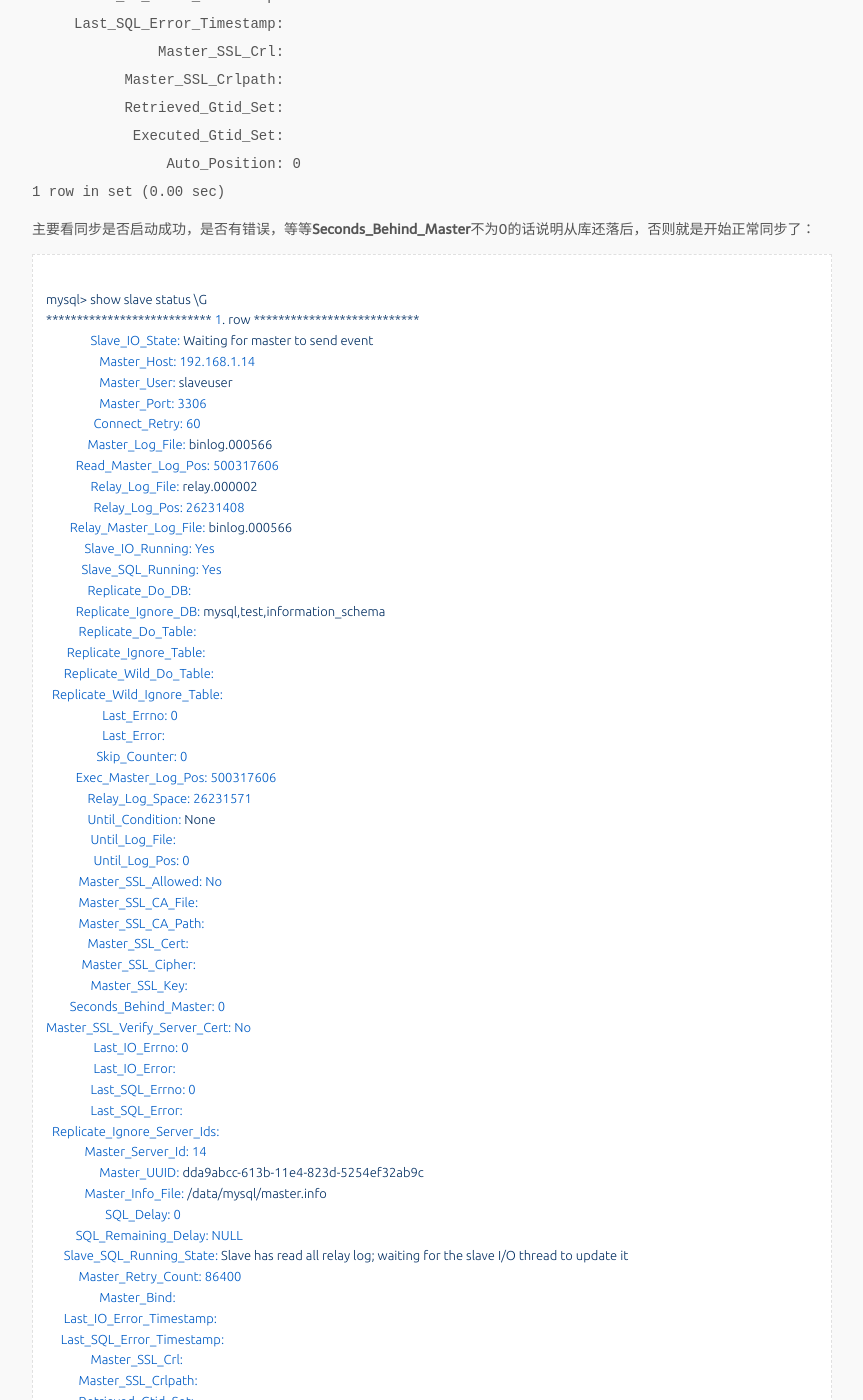
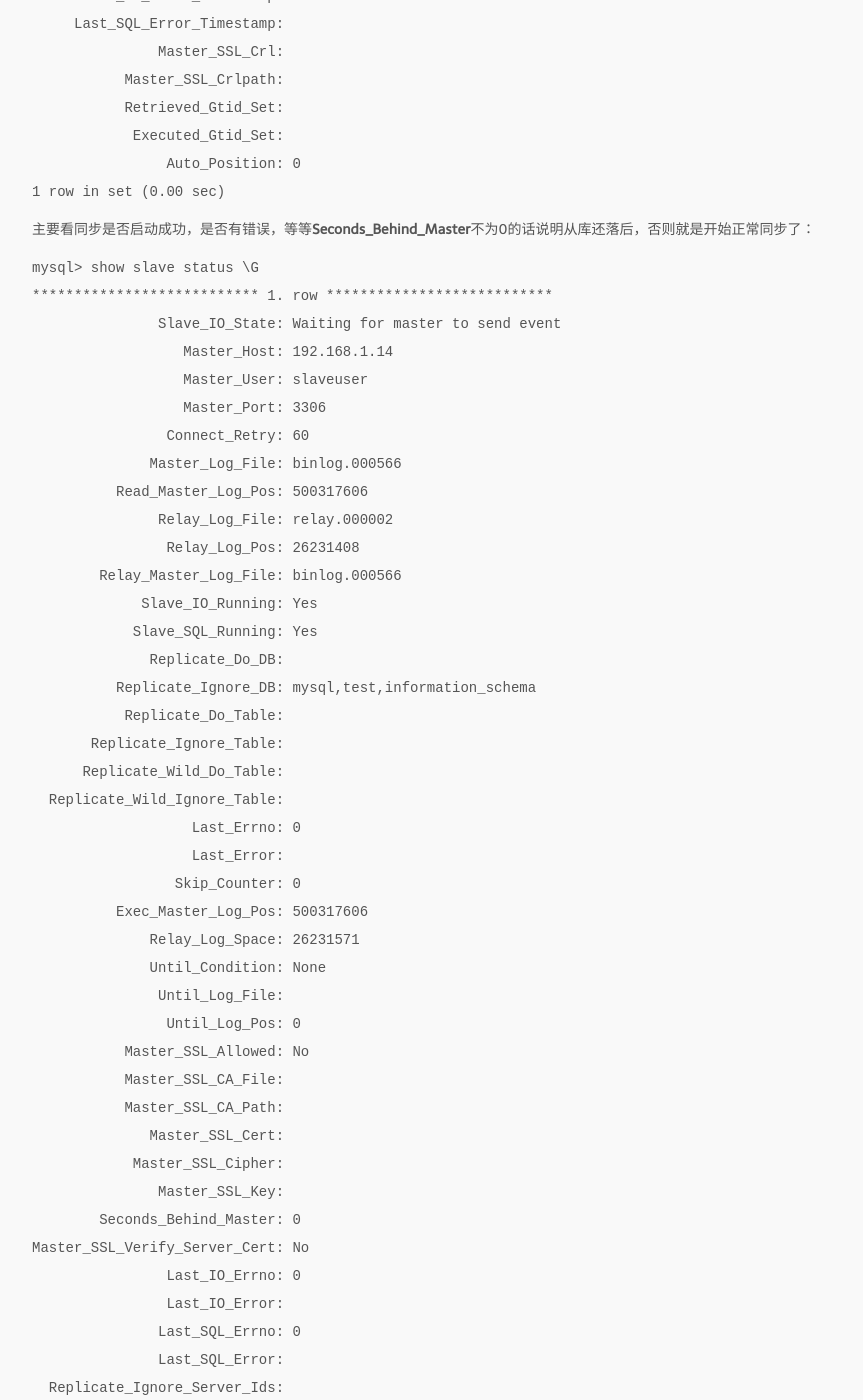
Before and after one commit to xhwSkhizein/xhwSkhizein.github.io, a Jekyll site: the page built from _posts/2015-07-21-Mysql数据库备份.markdown, in a window 1280 px wide and 1400 px high, scrolled down 1973 px. Shown: the whole window, without its empty margins (208-1071 px from the left). Built offline with Jekyll 4.4.1, drawn with Linux system fonts in a browser that asks for light colours; nearby versions of some CDN libraries; comment, search, counter and statistics services are not loaded; some of the changed text lies outside the part shown.

Commit message:
fix code block

````diff
--- a/_posts/2015-07-21-Mysql数据库备份.markdown
+++ b/_posts/2015-07-21-Mysql数据库备份.markdown
@@ -18,14 +18,14 @@ tags:
  ```chown -R mysql:mysql /data/mysql```
  ```service mysql start```
 
-#### 如果主库挂了，binlog错位, 在从库上执行下面代码，矫正binlog
+#### *如果主库挂了，binlog错位, 在从库上执行下面代码，矫正binlog
  ```change master to master_host='192.168.1.x',```
  ```master_user='master_User', master_password='910JQKA',```
  ```master_log_file="binlog.000086", master_log_pos=542443943;```
 
-#### 启动从库同步，
+#### *启动从库同步，
 ```mysql> start slave；```
-#### 查看从库状态:
+#### *查看从库状态:
 <pre>
 mysql> show slave status \G;
 *************************** 1. row ***************************
@@ -86,8 +86,7 @@ Master_SSL_Verify_Server_Cert: No
 1 row in set (0.00 sec)
 </pre>
 主要看同步是否启动成功，是否有错误，等等**Seconds_Behind_Master**不为0的话说明从库还落后，否则就是开始正常同步了：
-
-<pre><code>
+<pre>
 mysql> show slave status \G
 *************************** 1. row ***************************
                Slave_IO_State: Waiting for master to send event
@@ -145,7 +144,6 @@ Master_SSL_Verify_Server_Cert: No
             Executed_Gtid_Set:
                 Auto_Position: 0
 1 row in set (0.00 sec)
-</code>
 </pre>
 
 收
````
